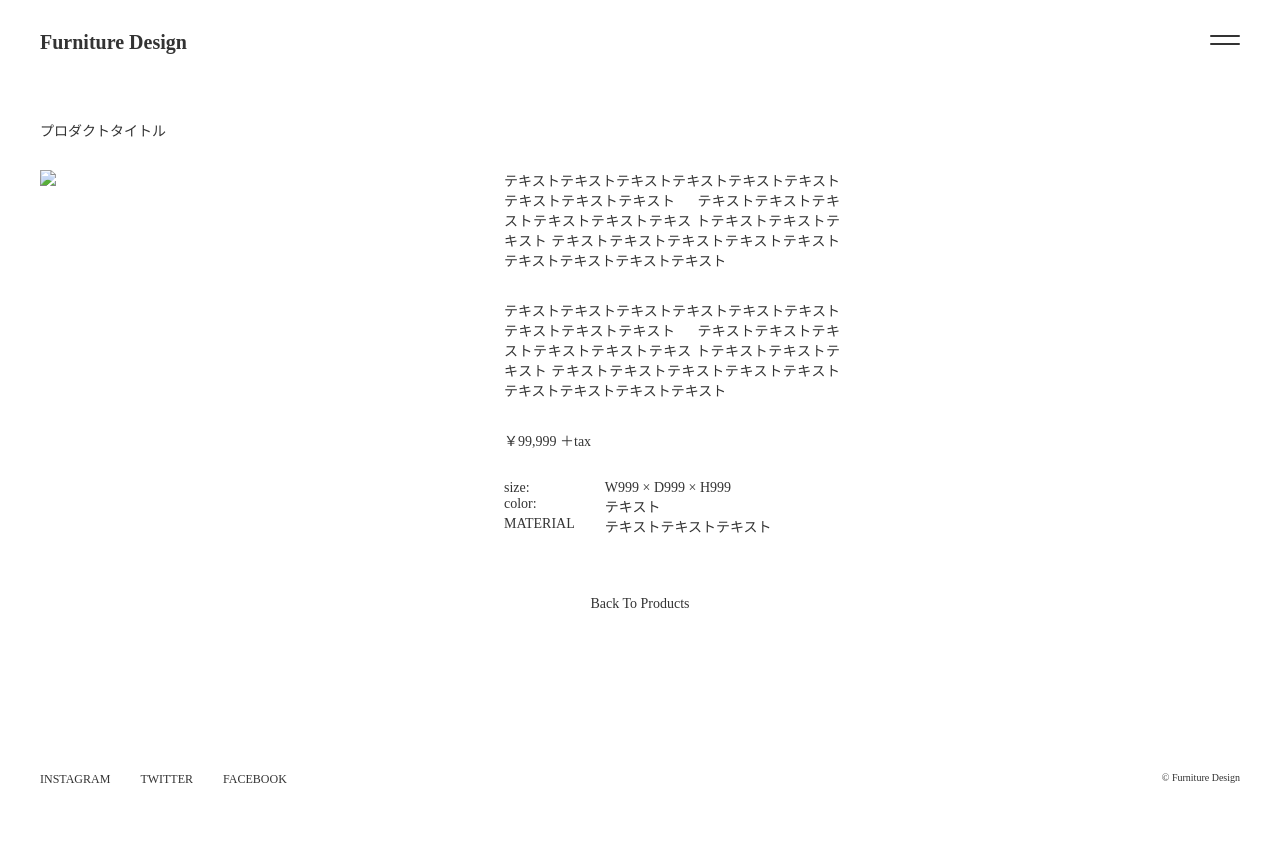
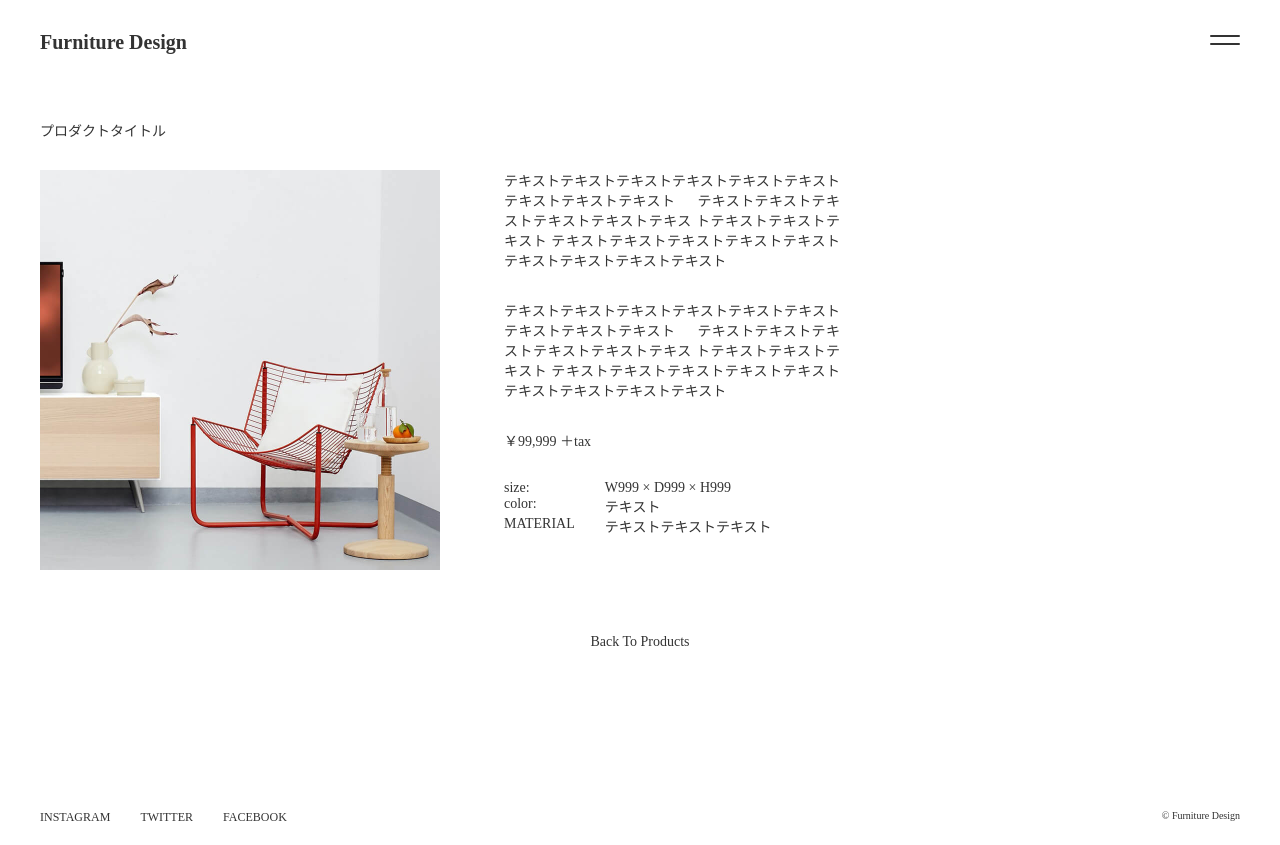
Before and after one commit to mieeeee/storesite-grid, a plain HTML site: page item7.html in a window 1280 px wide. Before the commit the page ends 800 px from the top, so only its background shows below. Drawn offline with nearby package versions, Linux system fonts and the light colour scheme; some packages are replaced by stand-ins of ours; a script that the page names is missing.

Commit message:
Update item7.html

```diff
--- a/item7.html
+++ b/item7.html
@@ -41,7 +41,7 @@
         <h1 class="page-title">プロダクトタイトル</h1>
         <div id="item">
           <div class="item-img">
-            <img src="../storesite(grid)/item7.jpg">
+            <img src="https://github.com/mieeeee/storesite-grid/blob/main/item7.jpg?raw=true">
           </div>
           <div class="item-text">
             <p>テキストテキストテキストテキストテキストテキストテキストテキストテキスト
```
